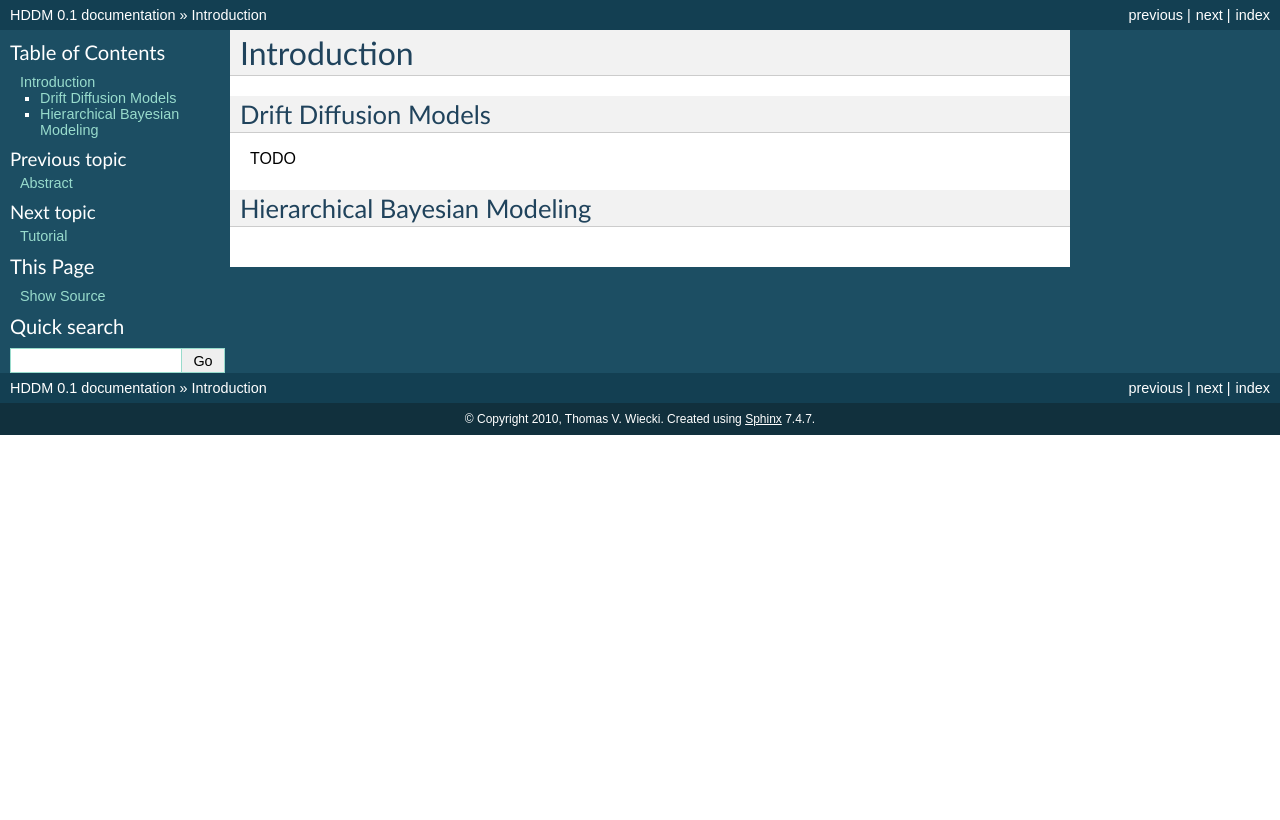
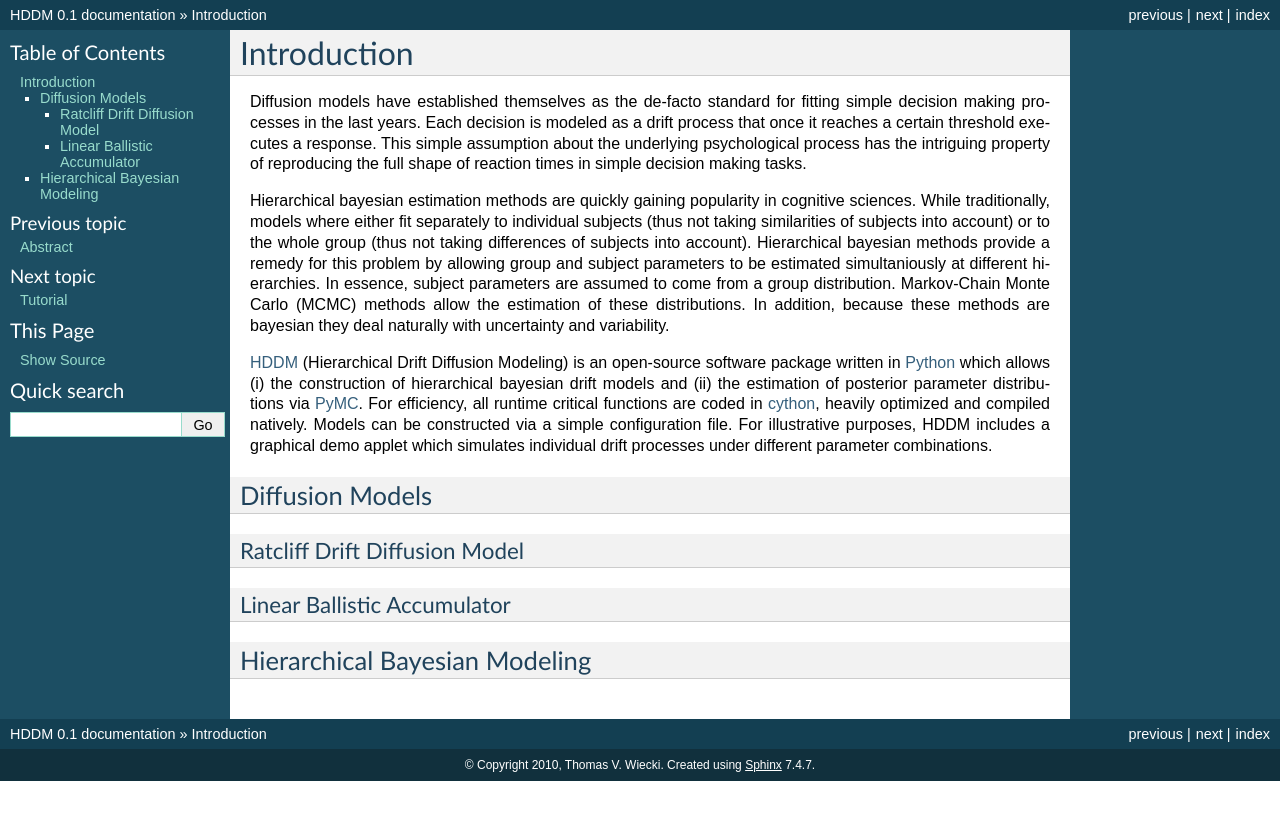
Before and after one commit to hddm-devs/hddm, a Sphinx documentation site: the page built from docs/intro.rst, in a window 1280 px wide. Shown: the top 820 px of the page. Built offline with Sphinx 7.4.7, drawn with Linux system fonts in a browser that asks for light colours; formulas are drawn with MathJax 3; pages that are not in the unit, such as notebooks, are missing from menus.

Commit message:
Started writing docs

```diff
--- a/docs/intro.rst
+++ b/docs/intro.rst
@@ -1,10 +1,54 @@
+============
 Introduction
 ============
 
-Drift Diffusion Models
-----------------------
+Diffusion models have established themselves as the de-facto standard
+for fitting simple decision making processes in the last years. Each
+decision is modeled as a drift process that once it reaches a certain
+threshold executes a response. This simple assumption about the
+underlying psychological process has the intriguing property of
+reproducing the full shape of reaction times in simple decision making
+tasks.
 
-TODO
+Hierarchical bayesian estimation methods are quickly gaining
+popularity in cognitive sciences. While traditionally, models where
+either fit separately to individual subjects (thus not taking
+similarities of subjects into account) or to the whole group (thus not
+taking differences of subjects into account). Hierarchical bayesian
+methods provide a remedy for this problem by allowing group and
+subject parameters to be estimated simultaniously at different
+hierarchies. In essence, subject parameters are assumed to come from a
+group distribution. Markov-Chain Monte Carlo (MCMC) methods allow the
+estimation of these distributions. In addition, because these methods
+are bayesian they deal naturally with uncertainty and variability.
 
+HDDM_ (Hierarchical Drift Diffusion Modeling) is an open-source
+software package written in Python_ which allows (i) the construction
+of hierarchical bayesian drift models and (ii) the estimation of
+posterior parameter distributions via PyMC_. For efficiency, all
+runtime critical functions are coded in cython_, heavily optimized and
+compiled natively. Models can be constructed via a simple
+configuration file. For illustrative purposes, HDDM includes a
+graphical demo applet which simulates individual drift processes under
+different parameter combinations.
+
+----------------
+Diffusion Models
+----------------
+
+Ratcliff Drift Diffusion Model
+------------------------------
+
+
+Linear Ballistic Accumulator
+----------------------------
+
+
+------------------------------
 Hierarchical Bayesian Modeling
 ------------------------------
+
+.. _HDDM: http://code.google.com/p/hddm/
+.. _Python: http://www.python.org/
+.. _PyMC: http://code.google.com/p/pymc/
+.. _Cython: http://www.cython.org/
```
Also changed, not shown: docs/abstract.rst (+14 -0 lines).
